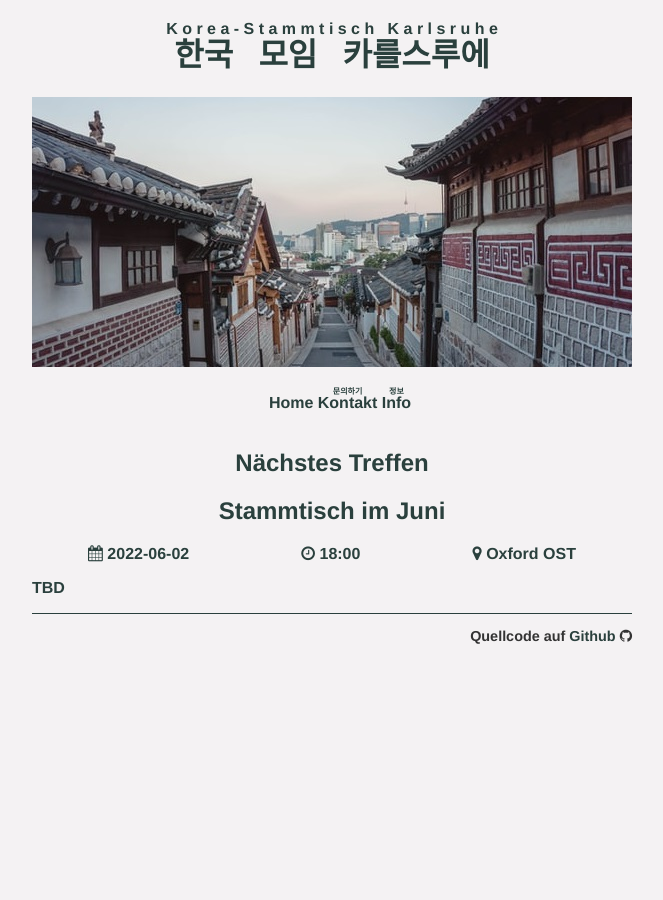
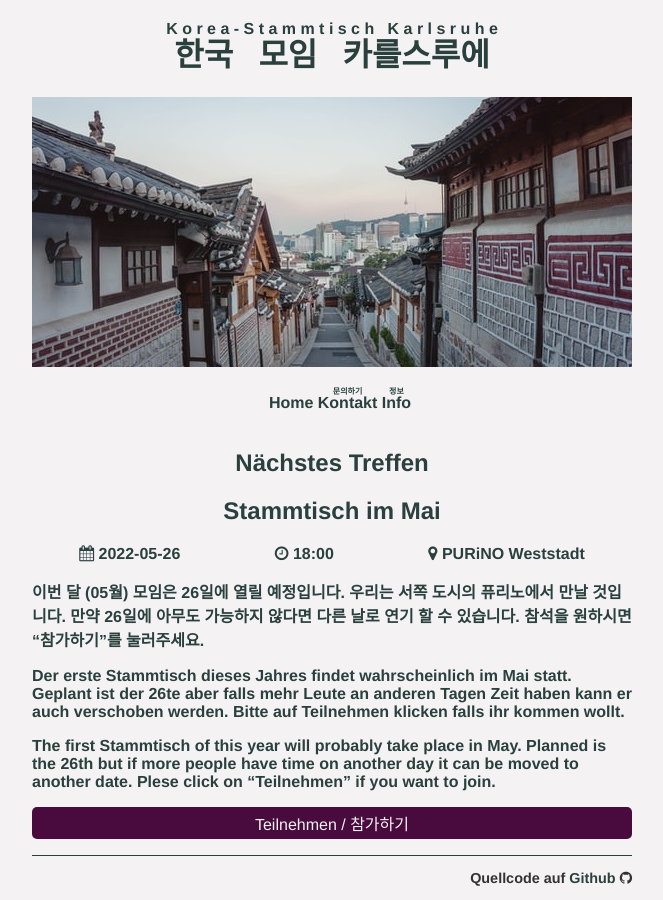
Before and after one commit to korea-stammtisch-karlsruhe/korea-stammtisch-karlsruhe.github.io, a Jekyll site: the page built from index.html, in a window 1280 px wide. Shown: the whole page, without its empty margins (308-971 px from the left). Built offline with Jekyll 4.4.1, drawn with Linux system fonts in a browser that asks for light colours.

Commit message:
Modify posts and add new post

```diff
--- a/_config.yml
+++ b/_config.yml
@@ -1,3 +1,4 @@
 title: "Korea-Stammtisch Karlsruhe / 한국 모임 카를스루에"
 url: "https://korea-stammtisch-karlsruhe.github.io"
+future: true
 markdown: kramdown
--- /dev/null
+++ b/_posts/2022-05-26-may.md
@@ -0,0 +1,19 @@
+---
+layout: post
+title: "Stammtisch im Mai"
+time: "18:00"
+place: '<a href="https://goo.gl/maps/wPyT8fqysfoEbWJB8"> PURiNO Weststadt</a>'
+---
+
+이번 달 (05월) 모임은 26일에 열릴 예정입니다.
+우리는 서쪽 도시의 퓨리노에서 만날 것입니다. 만약 26일에 아무도 가능하지 않다면 다른 날로 연기 할 수 있습니다.
+참석을 원하시면 "참가하기"를 눌러주세요.
+
+Der erste Stammtisch dieses Jahres findet wahrscheinlich im Mai statt.
+Geplant ist der 26te aber falls mehr Leute an anderen Tagen Zeit haben kann er auch verschoben werden. Bitte auf Teilnehmen klicken falls ihr kommen wollt.
+
+The first Stammtisch of this year will probably take place in May.
+Planned is the 26th but if more people have time on another day it can be moved to another date. Plese click on "Teilnehmen" if you want to join.
+
+
+[Teilnehmen / 참가하기](https://nuudel.digitalcourage.de/VJAWz4HBBb41tmbx)
--- a/_posts/2022-06-02-jun.md
+++ /dev/null
@@ -1,9 +0,0 @@
----
-layout: post
-title: "Stammtisch im Juni"
-time: "18:00"
-place: '<a href="https://g.page/oxfordost?share"> Oxford OST</a>'
-date: 2022-06-02
----
-
-TBD
```
Also changed, not shown: _posts/2021-10-22-oct.md (+0 -1 lines), _posts/2021-11-05-nov.md (+0 -1 lines), _posts/2022-05-05-may.md (deleted, +0 -19 lines), Gemfile.lock.
